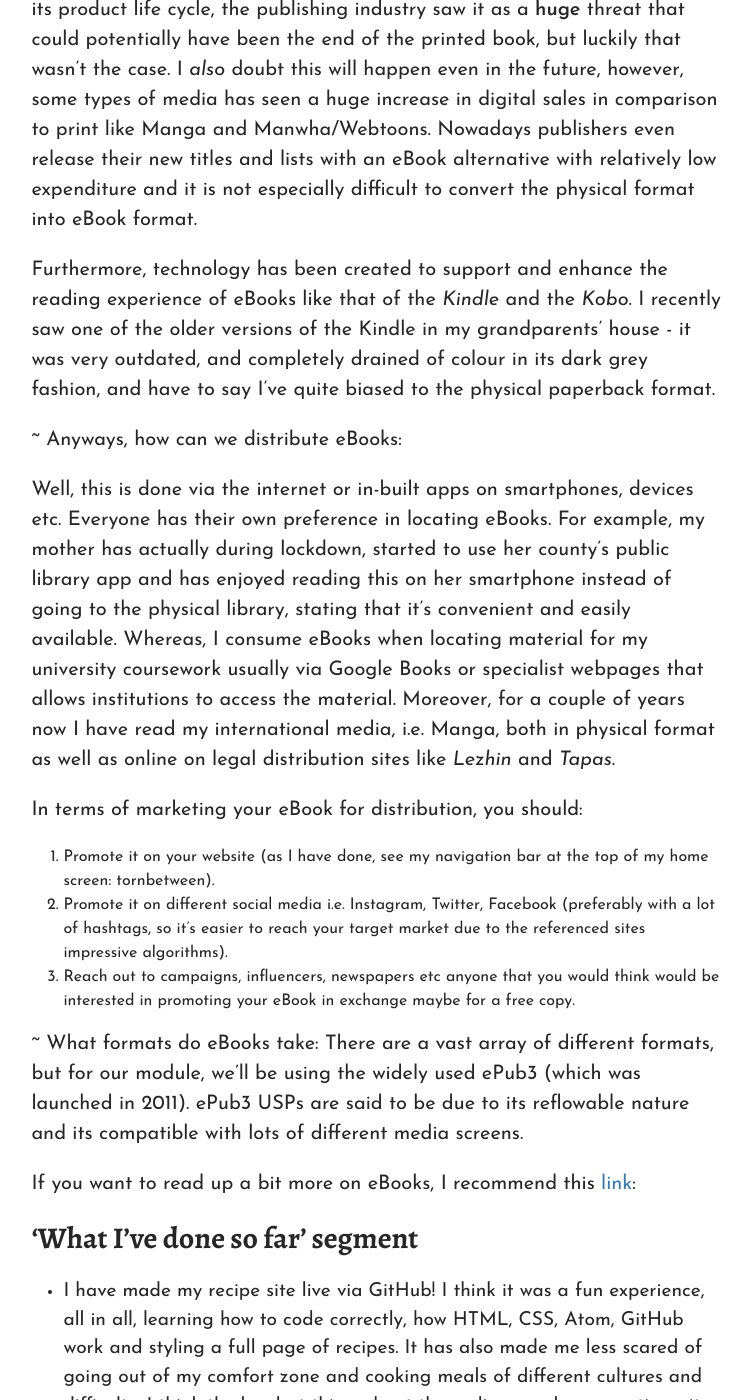
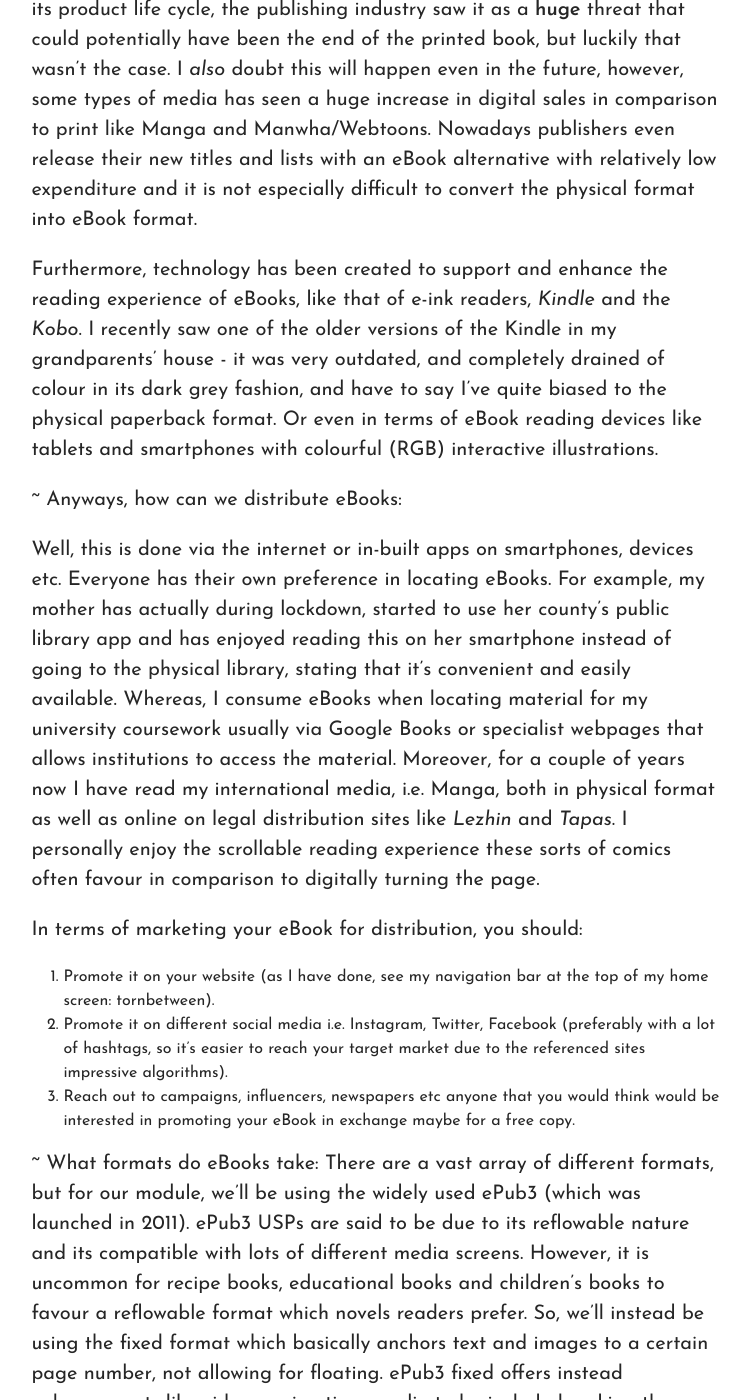
Before and after one commit to Hol1999/Hollyrecipewebsite, a Jekyll site: the page built from _posts/2021-03-06-what-are-ebooks-and-what-formats-can-they-take.md, in a window 1280 px wide and 1400 px high, scrolled down 622 px. Shown: the whole window, without its empty margins (263-1015 px from the left). Built offline with Jekyll 4.4.1, drawn with Linux system fonts in a browser that asks for light colours; some web fonts are replaced; some of the changed text lies outside the part shown.

Commit message:
Update Post “2021-03-06-what-are-ebooks-and-what-formats-can-they-take”

```diff
--- a/_posts/2021-03-06-what-are-ebooks-and-what-formats-can-they-take.md
+++ b/_posts/2021-03-06-what-are-ebooks-and-what-formats-can-they-take.md
@@ -13,11 +13,11 @@ Hi tornbetweeners, it's almost spring. The weather's getting brighter and the fl
 
 ~ What are eBooks: eBooks are the electronic version of a physical printed book that became popularised in the later years of the 1990s. At the start of its product life cycle, the publishing industry saw it as a **huge** threat that could potentially have been the end of the printed book, but luckily that wasn't the case. I *also* doubt this will happen even in the future, however, some types of media has seen a huge increase in digital sales in comparison to print like Manga and Manwha/Webtoons. Nowadays publishers even release their new titles and lists with an eBook alternative with relatively low expenditure and it is not especially difficult to convert the physical format into eBook format.
 
-Furthermore, technology has been created to support and enhance the reading experience of eBooks like that of the *Kindle* and the *Kobo*. I recently saw one of the older versions of the Kindle in my grandparents' house - it was very outdated, and completely drained of colour in its dark grey fashion, and have to say I've quite biased to the physical paperback format.
+Furthermore, technology has been created to support and enhance the reading experience of eBooks, like that of e-ink readers, *Kindle* and the *Kobo*. I recently saw one of the older versions of the Kindle in my grandparents' house - it was very outdated, and completely drained of colour in its dark grey fashion, and have to say I've quite biased to the physical paperback format. Or even in terms of eBook reading devices like tablets and smartphones with colourful (RGB) interactive illustrations.
 
 ~ Anyways, how can we distribute eBooks:
 
-Well, this is done via the internet or in-built apps on smartphones, devices etc. Everyone has their own preference in locating eBooks. For example, my mother has actually during lockdown, started to use her county's public library app and has enjoyed reading this on her smartphone instead of going to the physical library, stating that it's convenient and easily available. Whereas, I consume eBooks when locating material for my university coursework usually via Google Books or specialist webpages that allows institutions to access the material. Moreover, for a couple of years now I have read my international media, i.e. Manga, both in physical format as well as online on legal distribution sites like *Lezhin* and *Tapas*.
+Well, this is done via the internet or in-built apps on smartphones, devices etc. Everyone has their own preference in locating eBooks. For example, my mother has actually during lockdown, started to use her county's public library app and has enjoyed reading this on her smartphone instead of going to the physical library, stating that it's convenient and easily available. Whereas, I consume eBooks when locating material for my university coursework usually via Google Books or specialist webpages that allows institutions to access the material. Moreover, for a couple of years now I have read my international media, i.e. Manga, both in physical format as well as online on legal distribution sites like *Lezhin* and *Tapas*. I personally enjoy the scrollable reading experience these sorts of comics often favour in comparison to digitally turning the page.
 
 In terms of marketing your eBook for distribution, you should:
 
@@ -25,7 +25,7 @@ In terms of marketing your eBook for distribution, you should:
 2. Promote it on different social media i.e. Instagram, Twitter, Facebook (preferably with a lot of hashtags, so it's easier to reach your target market due to the referenced sites impressive algorithms).
 3. Reach out to campaigns, influencers, newspapers etc anyone that you would think would be interested in promoting your eBook in exchange maybe for a free copy.
 
-~ What formats do eBooks take: There are a vast array of different formats, but for our module, we'll be using the widely used ePub3 (which was launched in 2011). ePub3 USPs are said to be due to its reflowable nature and its compatible with lots of different media screens.
+~ What formats do eBooks take: There are a vast array of different formats, but for our module, we'll be using the widely used ePub3 (which was launched in 2011). ePub3 USPs are said to be due to its reflowable nature and its compatible with lots of different media screens. However, it is uncommon for recipe books, educational books and children's books to favour a reflowable format which novels readers prefer. So, we'll instead be using the fixed format which basically anchors text and images to a certain page number, not allowing for floating. ePub3 fixed offers instead enhancements like videos, animations, audio to be included making the reading experience a little more exciting and interactive.
 
 If you want to read up a bit more on eBooks, I recommend this[ link](<https://learn.g2.com/what-is-an-ebook#:~:text=epub),to%20read%20on%20small%20devices.>):
 
```
